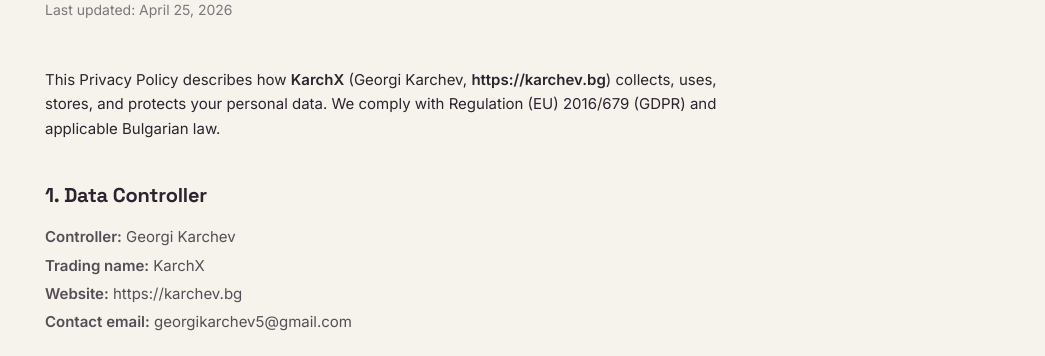
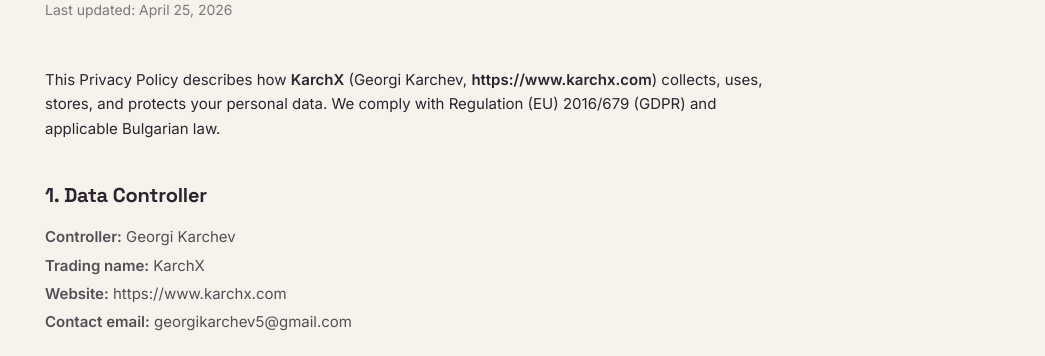
Before and after one commit to GeorgiKarchev1/Karchev, a Next.js app: page /policies/privacy-policy in a window 1280 px wide. Shown: the part 188-544 px from the top of the page, without its empty margins (235-1280 px from the left). Built offline with nearby package versions, Linux system fonts and the light colour scheme.

Commit message:
google setup

```diff
--- a/app/layout.tsx
+++ b/app/layout.tsx
@@ -2,7 +2,7 @@
 import './globals.css'
 
 export const metadata: Metadata = {
-  metadataBase: new URL('https://karchev.bg'),
+  metadataBase: new URL('https://www.karchx.com'),
   icons: {
     icon: '/img/newfav.png',
     apple: '/img/newfav.png',
@@ -25,12 +25,12 @@
     'социални мрежи',
     'Karchev'
   ],
-  authors: [{ name: 'Georgi Karchev', url: 'https://karchev.bg' }],
+  authors: [{ name: 'Georgi Karchev', url: 'https://www.karchx.com' }],
   creator: 'Georgi Karchev',
   openGraph: {
     type: 'website',
     locale: 'bg_BG',
-    url: 'https://karchev.bg',
+    url: 'https://www.karchx.com',
     title: 'Karchev | Съдържание и Сайтове, които продават',
     description: 'Правим съдържание и сайтове за бизнеси в България. Запази безплатна консултация.',
     siteName: 'Karchev',
@@ -61,12 +61,13 @@
     },
   },
   alternates: {
-    canonical: 'https://karchev.bg',
+    canonical: 'https://www.karchx.com',
   },
 }
 
 import { LanguageProvider } from '@/context/LanguageContext'
 import CookieBanner from '@/components/CookieBanner'
+import Script from 'next/script'
 
 export default function RootLayout({
   children,
@@ -76,6 +77,18 @@
   return (
     <html lang="bg" className="scroll-smooth overflow-x-hidden">
       <body className="font-sans antialiased text-white overflow-x-hidden">
+        <Script
+          src="https://www.googletagmanager.com/gtag/js?id=G-HYR74PQ33D"
+          strategy="afterInteractive"
+        />
+        <Script id="google-analytics" strategy="afterInteractive">
+          {`
+            window.dataLayer = window.dataLayer || [];
+            function gtag(){dataLayer.push(arguments);}
+            gtag('js', new Date());
+            gtag('config', 'G-HYR74PQ33D');
+          `}
+        </Script>
         <LanguageProvider>
           <script
             type="application/ld+json"
@@ -84,8 +97,8 @@
                 '@context': 'https://schema.org',
                 '@type': 'LocalBusiness',
                 name: 'Karchev',
-                url: 'https://karchev.bg',
-                image: 'https://karchev.bg/img/azseriozen_optimized_1000.jpg',
+                url: 'https://www.karchx.com',
+                image: 'https://www.karchx.com/img/azseriozen_optimized_1000.jpg',
                 description: 'Дигитална агенция в България, специализирана в контент производство и уеб разработка за малки, средни и големи бизнеси.',
                 areaServed: 'Bulgaria',
                 founder: {
--- a/app/policies/cookies/page.tsx
+++ b/app/policies/cookies/page.tsx
@@ -28,7 +28,7 @@
 
           <p>
             This policy explains what cookies are, which ones we use on{' '}
-            <strong>https://karchev.bg</strong>, and how you can manage them.
+            <strong>https://www.karchx.com</strong>, and how you can manage them.
           </p>
 
           <Section title="1. What Are Cookies">
--- a/app/policies/privacy-policy/page.tsx
+++ b/app/policies/privacy-policy/page.tsx
@@ -28,7 +28,7 @@
 
           <p>
             This Privacy Policy describes how <strong>KarchX</strong> (Georgi Karchev,{' '}
-            <strong>https://karchev.bg</strong>) collects, uses, stores, and protects your personal
+            <strong>https://www.karchx.com</strong>) collects, uses, stores, and protects your personal
             data. We comply with Regulation (EU) 2016/679 (GDPR) and applicable Bulgarian law.
           </p>
 
@@ -36,7 +36,7 @@
             <ul className="space-y-1">
               <li><strong>Controller:</strong> Georgi Karchev</li>
               <li><strong>Trading name:</strong> KarchX</li>
-              <li><strong>Website:</strong> https://karchev.bg</li>
+              <li><strong>Website:</strong> https://www.karchx.com</li>
               <li><strong>Contact email:</strong> georgikarchev5@gmail.com</li>
             </ul>
           </Section>
@@ -151,7 +151,7 @@
           <Section title="12. Contact">
             <ul className="space-y-1">
               <li><strong>Email:</strong> georgikarchev5@gmail.com</li>
-              <li><strong>Website:</strong> https://karchev.bg</li>
+              <li><strong>Website:</strong> https://www.karchx.com</li>
             </ul>
           </Section>
 
--- a/app/policies/terms-of-service/page.tsx
+++ b/app/policies/terms-of-service/page.tsx
@@ -28,7 +28,7 @@
 
           <p>
             These Terms of Service govern access to and use of the website{' '}
-            <strong>https://karchev.bg</strong> ("Site") and all services offered through it,
+            <strong>https://www.karchx.com</strong> ("Site") and all services offered through it,
             provided by <strong>Georgi Karchev</strong>, an individual operating through the Site
             ("we", "us", "KarchX").
           </p>
@@ -194,7 +194,7 @@
           <Section title="17. Contact">
             <ul className="space-y-1">
               <li><strong>Email:</strong> georgikarchev5@gmail.com</li>
-              <li><strong>Website:</strong> https://karchev.bg</li>
+              <li><strong>Website:</strong> https://www.karchx.com</li>
             </ul>
           </Section>
 
--- a/app/politiki/biskvitki/page.tsx
+++ b/app/politiki/biskvitki/page.tsx
@@ -28,7 +28,7 @@
 
           <p>
             Настоящата политика обяснява какво са бисквитките, кои използваме на{' '}
-            <strong>https://karchev.bg</strong> и как можете да ги управлявате.
+            <strong>https://www.karchx.com</strong> и как можете да ги управлявате.
           </p>
 
           <Section title="1. Какво са бисквитките">
--- a/app/politiki/obshti-uslovia/page.tsx
+++ b/app/politiki/obshti-uslovia/page.tsx
@@ -28,7 +28,7 @@
 
           <p>
             Настоящите Условия за ползване уреждат достъпа до и използването на уебсайта{' '}
-            <strong>https://karchev.bg</strong> („Сайт") и всички услуги, предлагани чрез него,
+            <strong>https://www.karchx.com</strong> („Сайт") и всички услуги, предлагани чрез него,
             предоставяни от <strong>Георги Кърчев</strong>, физическо лице, действащо чрез Сайта
             („ние", „нас", „KarchX").
           </p>
@@ -195,7 +195,7 @@
             <p>Въпроси относно тези Условия можете да изпращате на:</p>
             <ul className="mt-3 space-y-1">
               <li><strong>Имейл:</strong> georgikarchev5@gmail.com</li>
-              <li><strong>Сайт:</strong> https://karchev.bg</li>
+              <li><strong>Сайт:</strong> https://www.karchx.com</li>
             </ul>
           </Section>
 
--- a/app/politiki/poveritelnost/page.tsx
+++ b/app/politiki/poveritelnost/page.tsx
@@ -28,7 +28,7 @@
 
           <p>
             Настоящата Политика за поверителност описва как <strong>KarchX</strong> (Георги Кърчев,{' '}
-            <strong>https://karchev.bg</strong>) събира, използва, съхранява и защитава личните Ви
+            <strong>https://www.karchx.com</strong>) събира, използва, съхранява и защитава личните Ви
             данни. Прилагаме Регламент (ЕС) 2016/679 (GDPR) и приложимото българско законодателство.
           </p>
 
@@ -36,7 +36,7 @@
             <ul className="space-y-1">
               <li><strong>Администратор:</strong> Георги Кърчев</li>
               <li><strong>Търговско наименование:</strong> KarchX</li>
-              <li><strong>Уебсайт:</strong> https://karchev.bg</li>
+              <li><strong>Уебсайт:</strong> https://www.karchx.com</li>
               <li><strong>Имейл за връзка:</strong> georgikarchev5@gmail.com</li>
             </ul>
           </Section>
@@ -150,7 +150,7 @@
           <Section title="12. Контакт">
             <ul className="space-y-1">
               <li><strong>Имейл:</strong> georgikarchev5@gmail.com</li>
-              <li><strong>Сайт:</strong> https://karchev.bg</li>
+              <li><strong>Сайт:</strong> https://www.karchx.com</li>
             </ul>
           </Section>
 
--- a/app/robots.ts
+++ b/app/robots.ts
@@ -7,6 +7,6 @@
             allow: '/',
             disallow: '/private/',
         },
-        sitemap: 'https://karchev.dev/sitemap.xml',
+        sitemap: 'https://www.karchx.com/sitemap.xml',
     }
 }
--- a/app/sitemap.ts
+++ b/app/sitemap.ts
@@ -1,7 +1,7 @@
 import { MetadataRoute } from 'next'
 
 export default function sitemap(): MetadataRoute.Sitemap {
-  const baseUrl = 'https://karchev.bg'
+  const baseUrl = 'https://www.karchx.com'
   const lastModified = new Date()
 
   return [
--- /dev/null
+++ b/googleaa86a2468f5d12a3.html
@@ -0,0 +1 @@
+google-site-verification: googleaa86a2468f5d12a3.html
```
